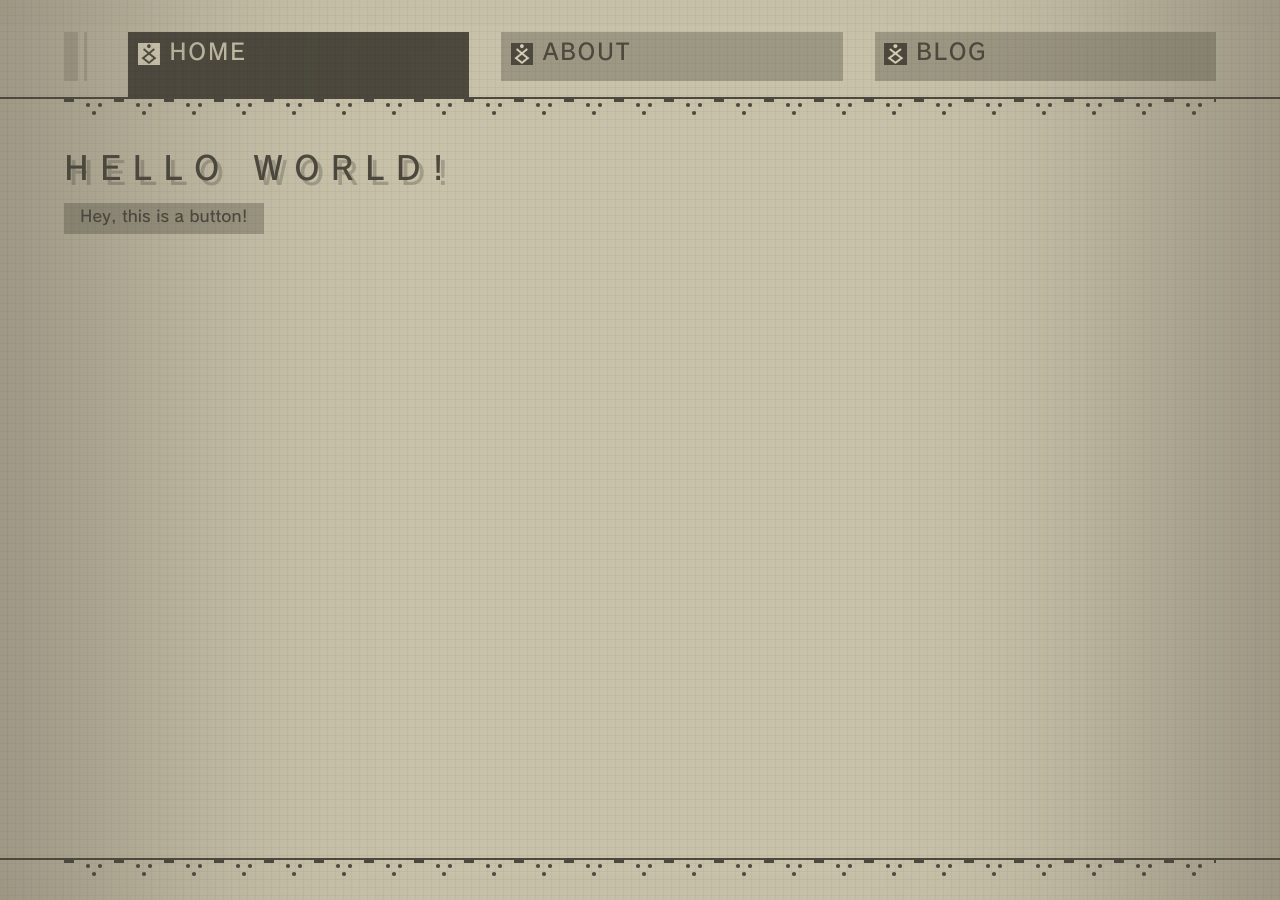
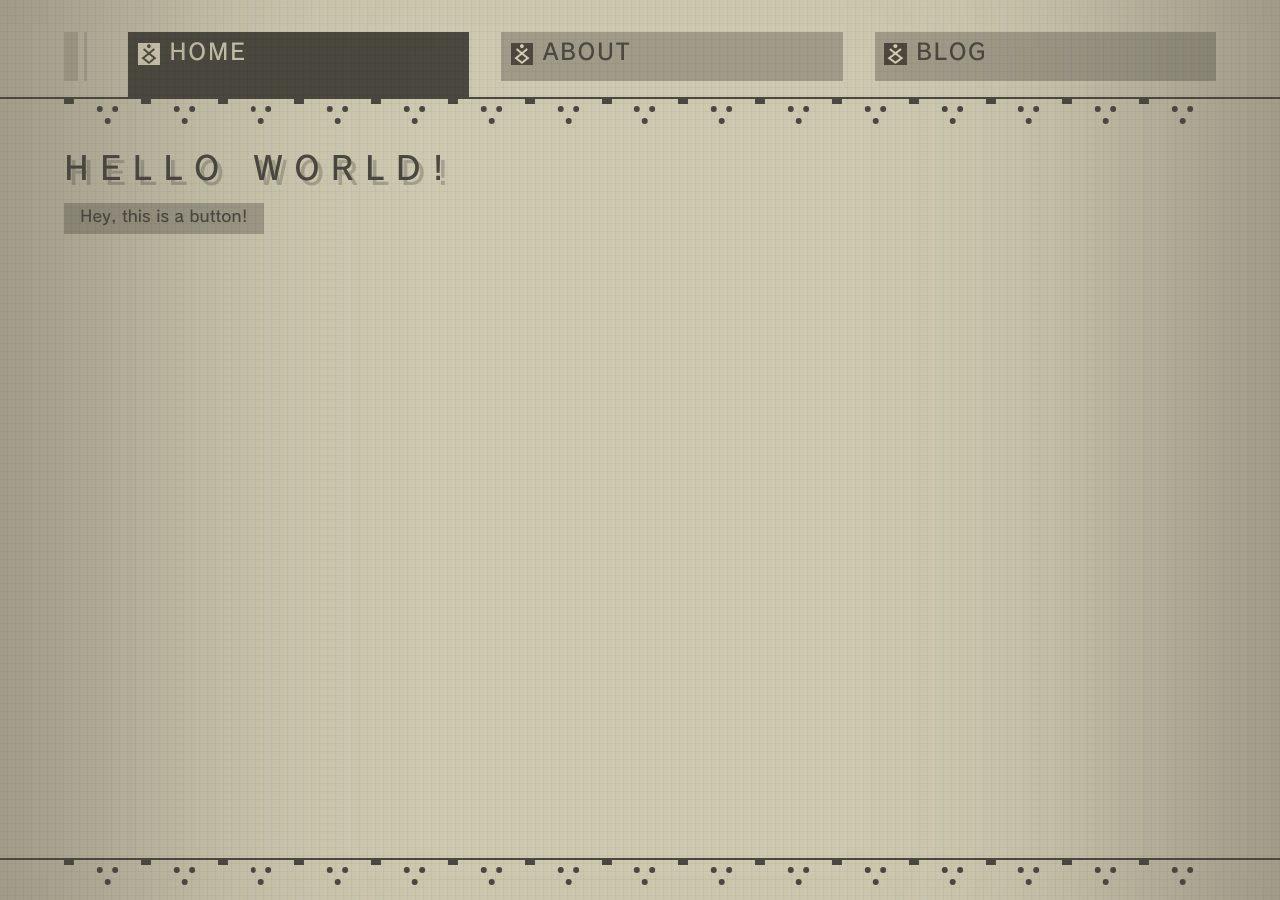
Before and after one commit to Uwy/UwyHub, a Jekyll site: the page built from index.html, in a window 1280 px wide. Built offline with Jekyll 4.4.1, drawn with Linux system fonts in a browser that asks for light colours.

Commit message:
use svg mask instead of the hell was the linear gradient thing

```diff
--- /dev/null
+++ b/_includes/pattern.html
@@ -0,0 +1,3 @@
+<div class="pattern container">
+    <div class="pattern-inner"></div>
+</div>
--- a/_layouts/default.html
+++ b/_layouts/default.html
@@ -10,21 +10,13 @@
 <body>
     {% include navigation.html %}
 
-    <div class="pattern">
-        <div class="container">
-            <div class="pattern-inner"></div>
-        </div>
-    </div>
+    {% include pattern.html %}
 
     <main class="container">
         {{ content }}
     </main>
 
-    <div class="pattern">
-        <div class="container">
-            <div class="pattern-inner"></div>
-        </div>
-    </div>
+    {% include pattern.html %}
 
     <div class="overlay"></div>
 </body>
--- a/_sass/yorha-variables.scss
+++ b/_sass/yorha-variables.scss
@@ -1,7 +1,7 @@
 @charset "UTF-8";
 
-$bgColor: #C8C2AA;
-$color: #4D493E;
+$bgColor: #CDC8B0;
+$color: #4B483F;
 $letterSpacing: .1rem;
 $boxShadow: 3px 3px 0 rgba($color, .6);
 
--- a/_sass/yorha.scss
+++ b/_sass/yorha.scss
@@ -57,89 +57,17 @@ h1 {
 
 .pattern {
     border-top: 2px solid $color;
+    .pattern-inner {
+        height: 40px;
+        background-color: $color;
+        mask-image: url(../img/pattern.svg);
+        mask-repeat: round no-repeat, no-repeat;
+
+
+    }
 }
 
-.pattern-inner {
-    height: 40px;
-    background-size: 50px 3px,
-        50px 1px, 50px 1px, 50px 1px, 50px 1px,
-        50px 1px, 50px 1px, 50px 1px, 50px 1px;
-    background-position: 0 0,
-        22px 4px, 22px 5px, 22px 6px, 22px 7px,
-        28px 12px, 28px 13px, 28px 14px, 28px 15px;
-    background-image: linear-gradient(90deg, $color, $color 10px, transparent 10px),
 
-        linear-gradient(90deg,
-        rgba($color, .4), rgba($color, .4) 1px,
-        rgba($color, .8) 1px, rgba($color, .8) 2px,
-        rgba($color, .9) 2px, rgba($color, .9) 3px,
-        rgba($color, .4) 3px, rgba($color, .4) 4px,
-        transparent 4px, transparent 12px,
-        rgba($color, .4) 12px, rgba($color, .4) 13px,
-        rgba($color, .8) 13px, rgba($color, .8) 14px,
-        rgba($color, .9) 14px, rgba($color, .9) 15px,
-        rgba($color, .4) 15px, rgba($color, .4) 16px,
-        transparent 16px),
-        linear-gradient(90deg,
-        rgba($color, .9), rgba($color, .9) 1px,
-        rgba($color, 1) 1px, rgba($color, 1) 2px,
-        rgba($color, 1) 2px, rgba($color, 1) 3px,
-        rgba($color, .9) 3px, rgba($color, .9) 4px,
-        transparent 4px, transparent 12px,
-        rgba($color, .9) 12px, rgba($color, .9) 13px,
-        rgba($color, 1) 13px, rgba($color, 1) 14px,
-        rgba($color, 1) 14px, rgba($color, 1) 15px,
-        rgba($color, .9) 15px, rgba($color, .9) 16px,
-        transparent 16px),
-        linear-gradient(90deg,
-        rgba($color, .9), rgba($color, .9) 1px,
-        rgba($color, 1) 1px, rgba($color, 1) 2px,
-        rgba($color, 1) 2px, rgba($color, 1) 3px,
-        rgba($color, .9) 3px, rgba($color, .9) 4px,
-        transparent 4px, transparent 12px,
-        rgba($color, .9) 12px, rgba($color, .9) 13px,
-        rgba($color, 1) 13px, rgba($color, 1) 14px,
-        rgba($color, 1) 14px, rgba($color, 1) 15px,
-        rgba($color, .9) 15px, rgba($color, .9) 16px,
-        transparent 16px),
-        linear-gradient(90deg,
-        rgba($color, .4), rgba($color, .4) 1px,
-        rgba($color, .8) 1px, rgba($color, .8) 2px,
-        rgba($color, .9) 2px, rgba($color, .9) 3px,
-        rgba($color, .4) 3px, rgba($color, .4) 4px,
-        transparent 4px, transparent 12px,
-        rgba($color, .4) 12px, rgba($color, .4) 13px,
-        rgba($color, .8) 13px, rgba($color, .8) 14px,
-        rgba($color, .9) 14px, rgba($color, .9) 15px,
-        rgba($color, .4) 15px, rgba($color, .4) 16px,
-        transparent 16px),
-
-        linear-gradient(90deg,
-        rgba($color, .4), rgba($color, .4) 1px,
-        rgba($color, .8) 1px, rgba($color, .8) 2px,
-        rgba($color, .9) 2px, rgba($color, .9) 3px,
-        rgba($color, .4) 3px, rgba($color, .4) 4px,
-        transparent 4px),
-        linear-gradient(90deg,
-        rgba($color, .9), rgba($color, .9) 1px,
-        rgba($color, 1) 1px, rgba($color, 1) 2px,
-        rgba($color, 1) 2px, rgba($color, 1) 3px,
-        rgba($color, .9) 3px, rgba($color, .9) 4px,
-        transparent 4px),
-        linear-gradient(90deg,
-        rgba($color, .9), rgba($color, .9) 1px,
-        rgba($color, 1) 1px, rgba($color, 1) 2px,
-        rgba($color, 1) 2px, rgba($color, 1) 3px,
-        rgba($color, .9) 3px, rgba($color, .9) 4px,
-        transparent 4px),
-        linear-gradient(90deg,
-        rgba($color, .4), rgba($color, .4) 1px,
-        rgba($color, .8) 1px, rgba($color, .8) 2px,
-        rgba($color, .9) 2px, rgba($color, .9) 3px,
-        rgba($color, .4) 3px, rgba($color, .4) 4px,
-        transparent 4px);
-    background-repeat: repeat-x;
-}
 
 button {
     cursor: pointer;
```
Also changed, not shown: assets/img/pattern-complement.svg (added), assets/img/pattern.svg (added).
